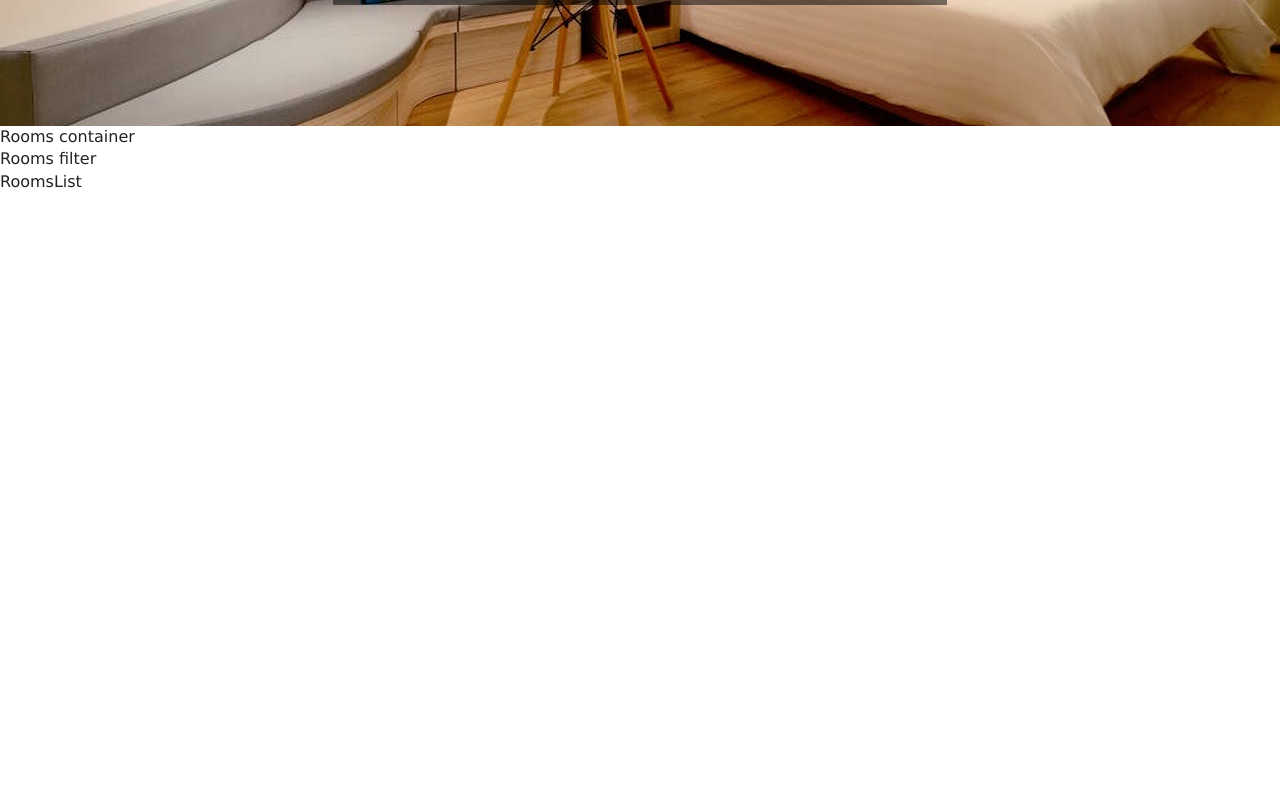
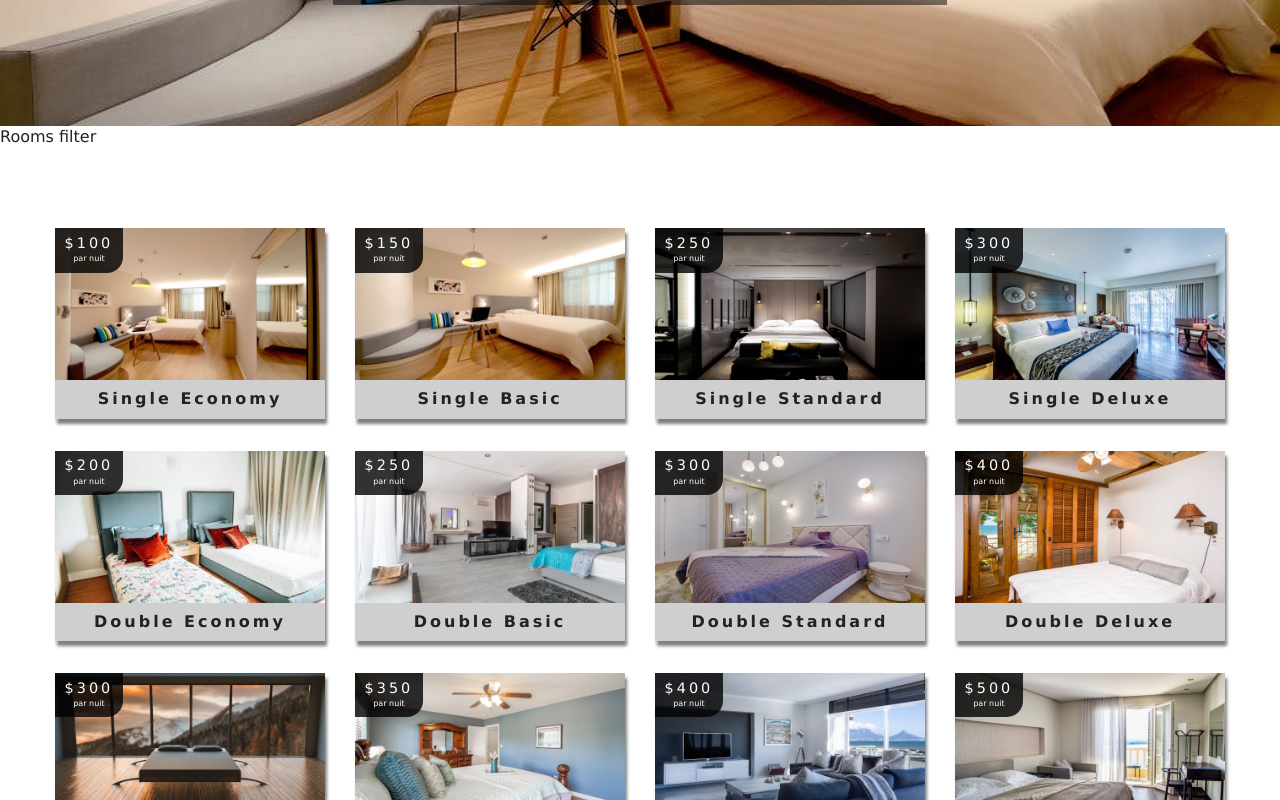
Before and after one commit to ArnaudDuthoit/ReactBeachResort, a React (Create React App) app: page /rooms in a window 1280 px wide. Shown: the part 420-1220 px from the top of the page. Before the commit the page ends 800 px from the top, so only its background shows below. Built offline with nearby package versions, Linux system fonts and the light colour scheme.

Commit message:
RoomsList

```diff
--- a/src/components/RoomsContainer.js
+++ b/src/components/RoomsContainer.js
@@ -12,11 +12,10 @@
         return <Loading/>
     }
     return (
-        <div>
-            Rooms container
+        <>
             <RoomsFilter rooms={rooms}/>
             <RoomsList rooms={sortedRooms}/>
-        </div>)
+        </>)
 }
 
 
--- a/src/components/RoomsList.js
+++ b/src/components/RoomsList.js
@@ -1,11 +1,24 @@
 import React from 'react';
+import Room from './Room';
 
 
-export default function RoomsList() {
-    return (
-        <div>
-            RoomsList
+export default function RoomsList({rooms}) {
+
+    if (rooms.length === 0) {
+        return (
+          <div className='empty-search'>
+              <h3> Aucune chambres trouvées</h3>
+          </div>
+        )
+    }
+    return <section className="roomslist">
+        <div className="roomslist-center">
+            {
+                rooms.map(item => {
+                    return <Room key={item.id} room={item} />;
+                })
+            }
         </div>
-    )
 
+    </section>
 }
--- a/src/context.js
+++ b/src/context.js
@@ -13,7 +13,6 @@
     };
 
     //getData
-
     componentDidMount() {
         // this.getData
         let rooms = this.formatData(items);
@@ -47,7 +46,6 @@
 
     };
 
-
     render() {
         return <RoomContext.Provider value={{ ...this.state,
             getRoom:this.getRoom }}>
```
